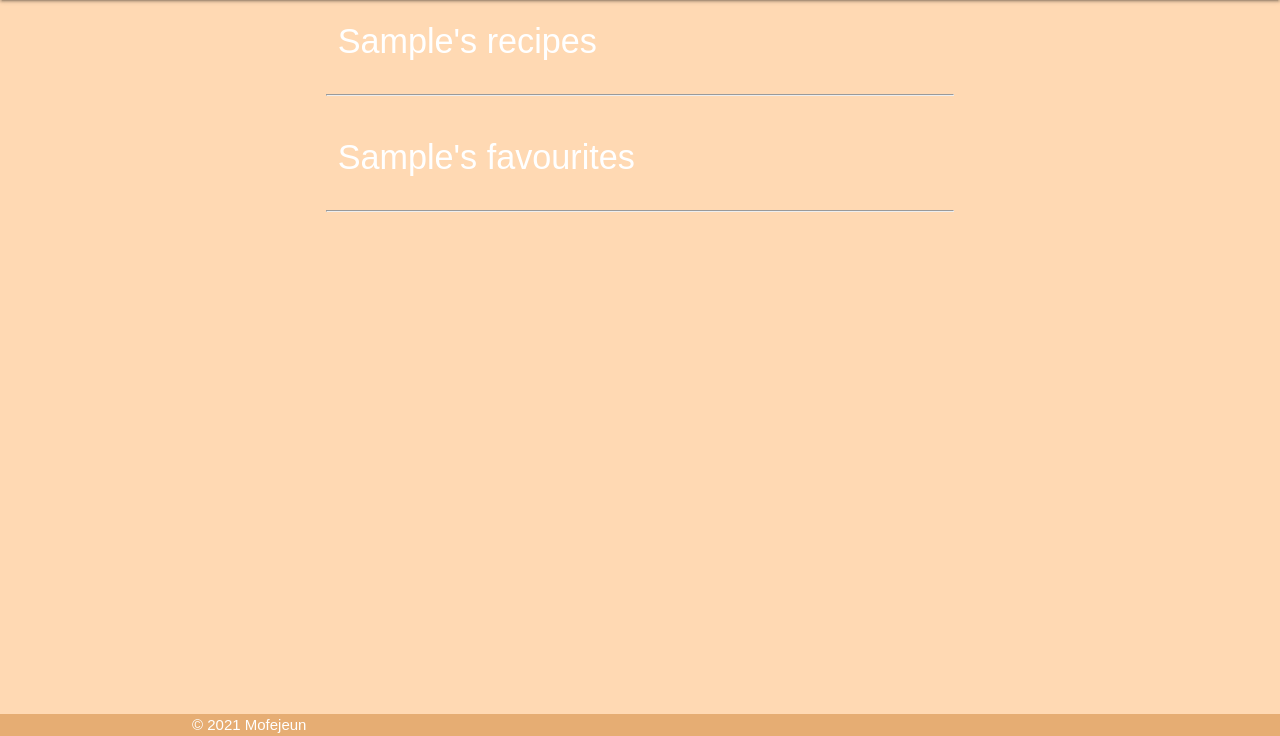
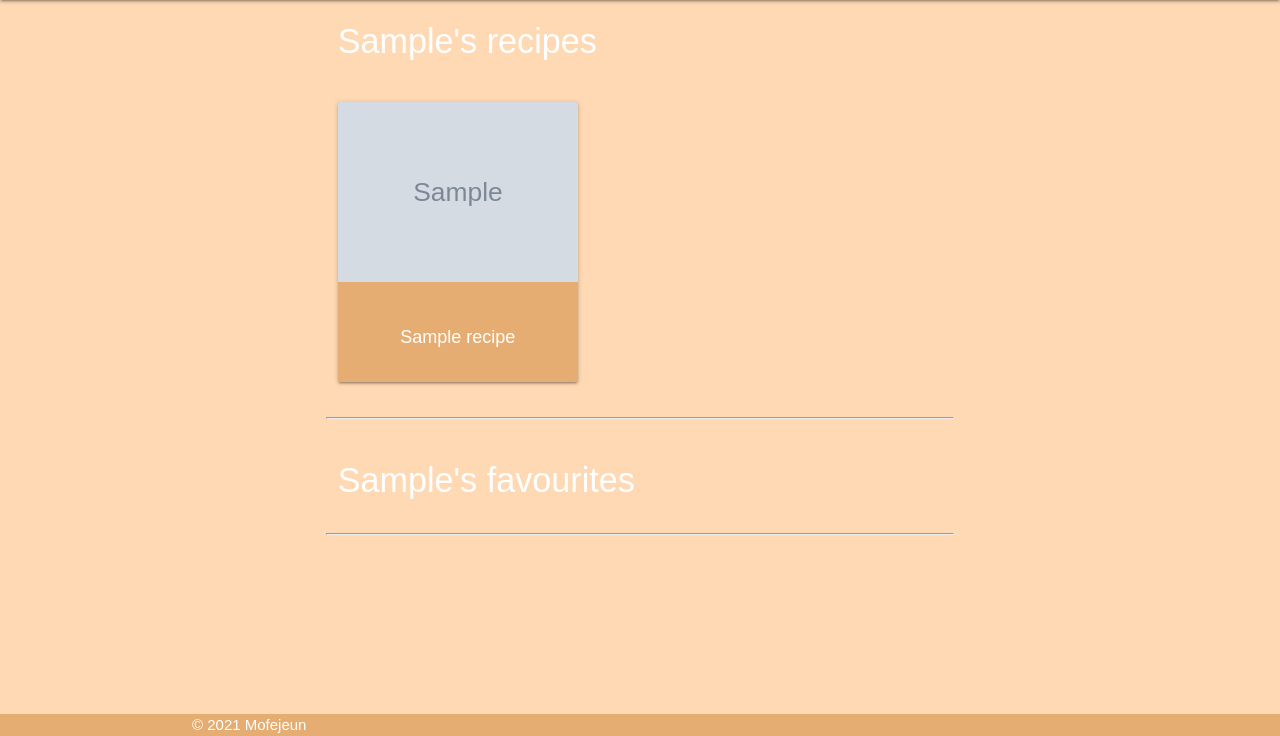
Before and after one commit to Code-Institute-Submissions/oludare89-Mofejeun_MS3_Project_JulyResub, a Flask app: page /profile/1 in a window 1280 px wide. Shown: the part 64-800 px from the top of the page. Run offline with Flask 2, Linux system fonts and the light colour scheme; the visitor is signed in with stand-in values (Sample User, id 1); grey boxes marked "Sample" are stand-in pictures; a database or web service that is not in the repository returns one stand-in record (values such as "Sample title"); some libraries are stand-ins or nearby versions; some web fonts are replaced.

Commit message:
Recipes uploaded by user will be listed in their profile page

```diff
--- a/app.py
+++ b/app.py
@@ -40,7 +40,6 @@ def home():
 @app.route("/search", methods=["GET", "POST"])
 def search():
     query = request.form.get("query")
-    print('query')
     recipes = list(mongo.db.recipes.find({"$text": {"$search": query}}))
     return render_template("home.html", recipes=recipes)
 
@@ -105,7 +104,9 @@ def profile(username):
         {"username": session["user"]})["username"]
 
     if session["user"]:
-        return render_template("profile.html", username=username)
+        recipes = list(mongo.db.recipes.find({"author" : username}))
+
+        return render_template("profile.html", username=username, recipes=recipes)
 
     return redirect(url_for("login"))
 
--- a/templates/profile.html
+++ b/templates/profile.html
@@ -8,6 +8,32 @@
                 {{ username|capitalize }}'s recipes
             </h4>
         </div>
+
+        {% if recipes|length > 0 %}
+            <div class="row">
+                {% for recipe in recipes %}
+
+                    <div class="col s6">
+                        <div class="card">
+                            <div class="card-image">
+                                <a href="#">
+                                <img src="{{ recipe.recipe_image }}" alt="{{ recipe.recipe_name }} header image">
+                                </a>
+                            </div>
+                            <div class="card-content">
+                                <a href="#">
+                                    <h4>{{ recipe.recipe_name }}</h4>
+                                </a>
+                            </div>
+                        </div>
+                    </div>
+
+                {% endfor %}
+            </div>
+            {% else %}
+                <h3 class="red-text text-darken-4 center-align">No Recipes Uploaded</h3>
+            {% endif %}
+
         <hr class="row section-divider">
 
         <div class="row">
```
